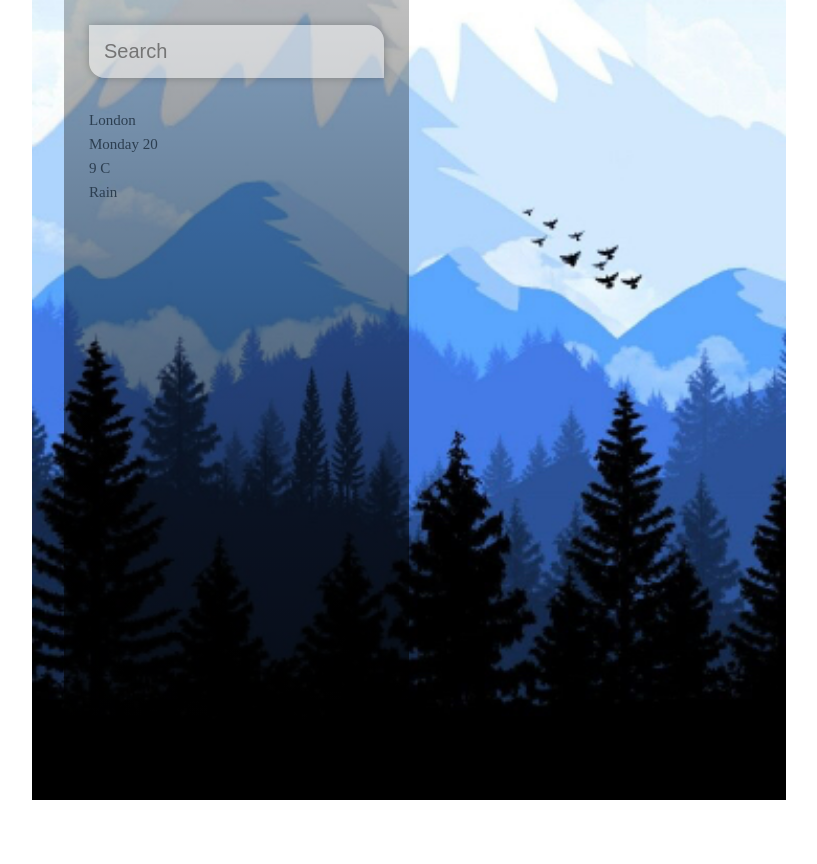
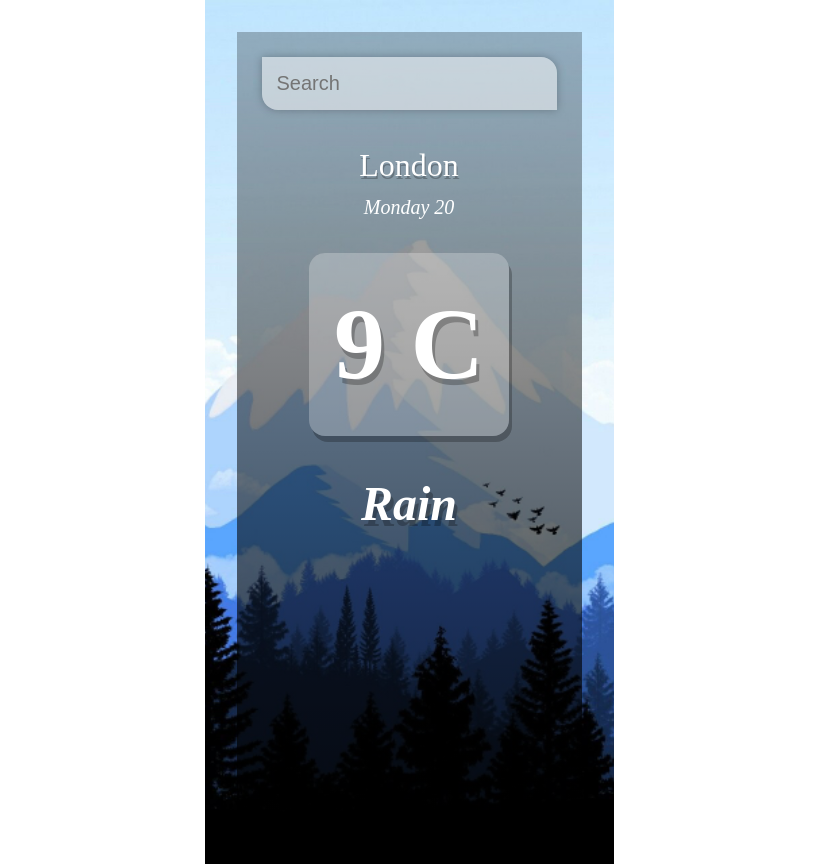
Before and after one commit to mattyImry/vue-tut, a Vue app in the folder first-vue/: page / in a window 1280 px wide. Shown: the whole page, without its empty margins (231-1048 px from the left). Before the commit the page ends 800 px from the top, so only its background shows below. Built offline with nearby package versions, Linux system fonts and the light colour scheme.

Commit message:
add styles

```diff
--- a/first-vue/src/App.vue
+++ b/first-vue/src/App.vue
@@ -45,7 +45,48 @@
   background-color: rgba(255,255,255,0.75);
   box-shadow: 0px 0px 16px rgba(0, 0, 0, 0.25);
   border-radius:  16px 0px 16px 0px;
+}
 
+.location-box .location {
+  color: #FFF;
+  font-size: 32px;
+  font-weight: 500;
+  text-align: center;
+  text-shadow: 1px 3px rgba(0, 0, 0, 0.25);
+}
 
+.location-box .date {
+  color: #FFF;
+  font-size: 20px;
+  font-weight: 300;
+  font-style: italic;
+  text-align: center;
+}
+
+.weather-box {
+  text-align: center;
+}
+
+.weather-box .temp {
+  display: inline-block;
+  padding: 10px 25px;
+  color: #FFF;
+  font-size: 102px;
+  font-weight: 900;
+
+  text-shadow: 3px 6px rgba(0, 0, 0, 0.25);
+  background-color:rgba(255, 255, 255, 0.25);
+  border-radius: 16px;
+  margin: 30px 0px;
+
+  box-shadow: 3px 6px rgba(0, 0, 0, 0.25);
+}
+
+.weather-box .weather {
+  color: #FFF;
+  font-size: 48px;
+  font-weight: 700;
+  font-style: italic;
+  text-shadow: 3px 6px rgba(0, 0, 0, 0.25);
 }
 </style>
--- a/first-vue/src/assets/main.css
+++ b/first-vue/src/assets/main.css
@@ -1,10 +1,15 @@
 @import './base.css';
 
+body{
+  display: flex;
+  place-items: center;
+}
+
 #app {
+  display: flex;
   max-width: 1280px;
   margin: 0 auto;
   padding: 2rem;
-
   font-weight: normal;
   background-image: url('cold-bg.jpg');
   background-size: cover;
@@ -14,6 +19,8 @@
 }
 
 main {
+
+  text-align: center;
   min-height: 100vh;
   padding: 25px;
   background-image: linear-gradient(to bottom, rgba(0,0,0,0.25), rgba(0,0,0,0.75));
@@ -31,16 +38,3 @@
     background-color: hsla(160, 100%, 37%, 0.2);
   }
 }
-
-@media (min-width: 1024px) {
-  body {
-    display: flex;
-    place-items: center;
-  }
-
-  #app {
-    display: grid;
-    grid-template-columns: 1fr 1fr;
-    padding: 0 2rem;
-  }
-}
```
